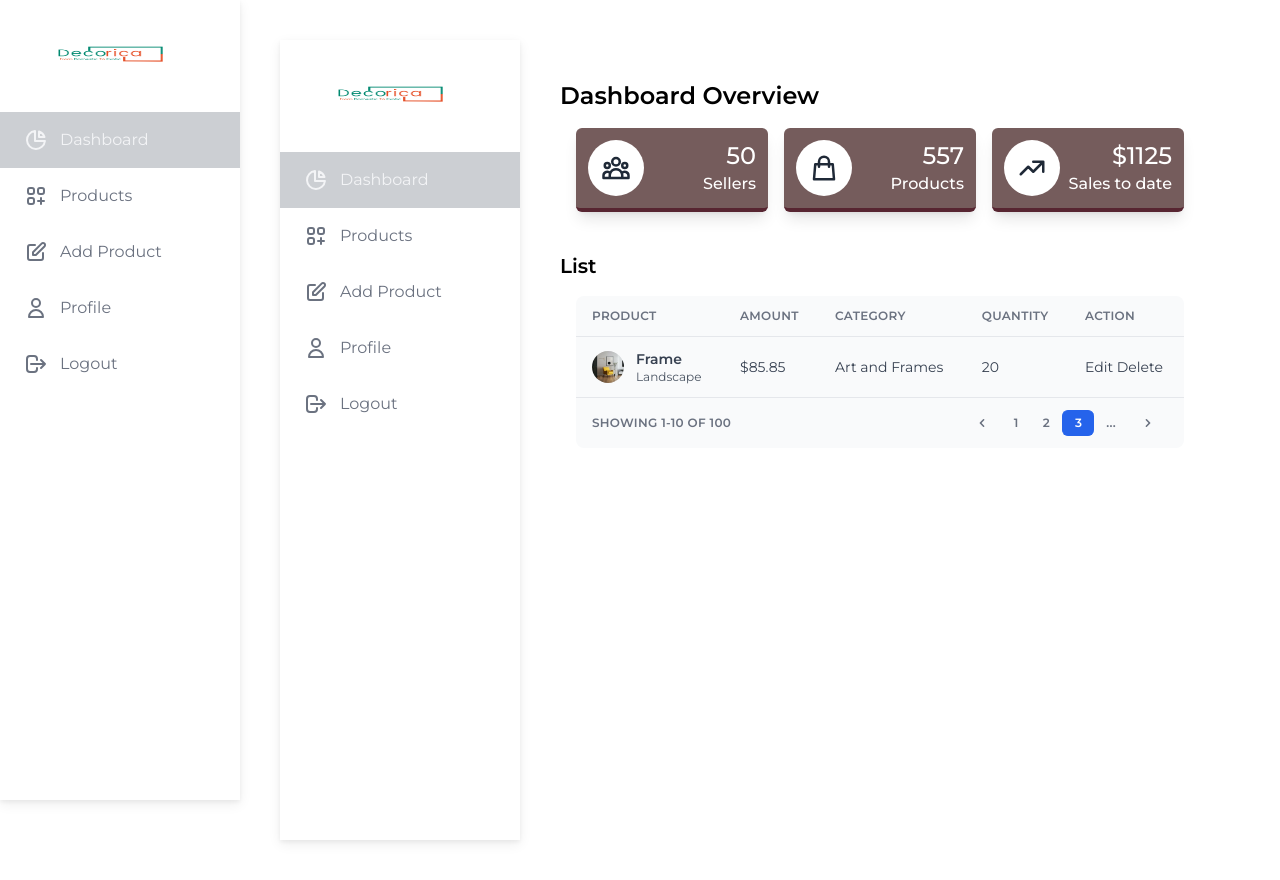
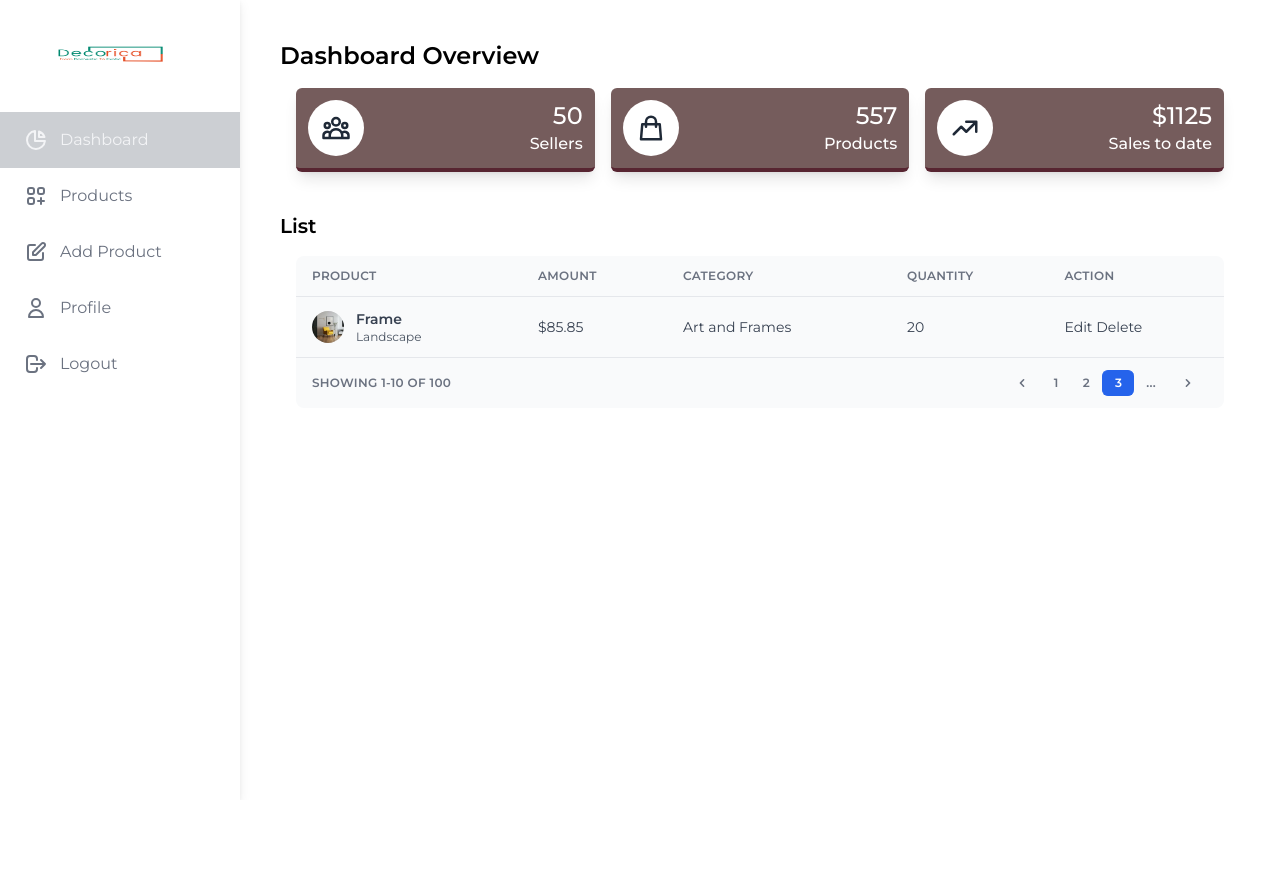
Before and after one commit to MCA-CapstoneProject/HomeDecor-Frontend, a React (Vite) app: page /seller-dashboard in a window 1280 px wide. After the commit the page ends 800 px from the top, so only its background shows below. Built offline with nearby package versions, Linux system fonts and the light colour scheme.

Commit message:
removed double sidebar on seller dashboard

```diff
--- a/src/pages/seller/SellerDashboard.jsx
+++ b/src/pages/seller/SellerDashboard.jsx
@@ -1,16 +1,15 @@
-import Layout2 from "../../components/ui/seller/Layout2";
 import ProductTable from "../../components/ui/seller/ProductTable";
 import Cards from "../../components/ui/seller/cards";
 
 function SellerDashboard() {
   return (
-    <Layout2>
+    <>
         {/* Main content area */}
         <h1 className="font-semibold text-2xl">Dashboard Overview</h1>
         <Cards/><br/>
         <h1 className="font-semibold text-xl">List</h1>
         <ProductTable/>
-    </Layout2>
+    </>
   );
 }
 
```
